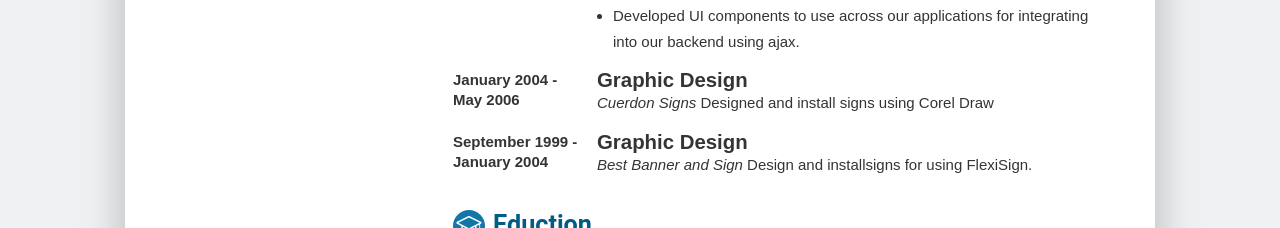
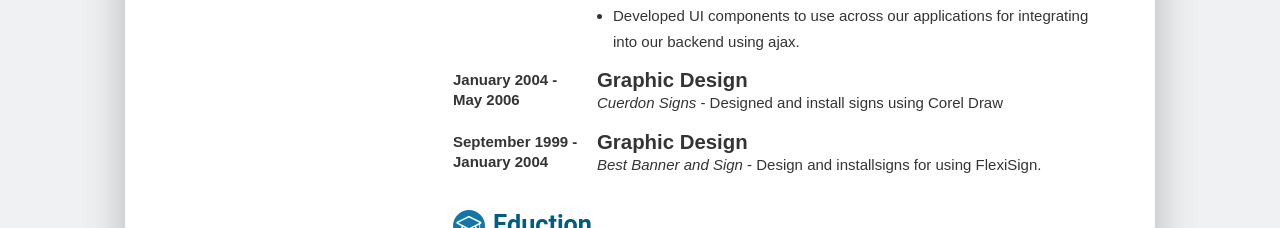
Before and after one commit to pbn04001/pete-nelson-web, a Vue app: page /resume in a window 1280 px wide. Shown: the part 1310-1538 px from the top of the page. Built offline with nearby package versions, Linux system fonts and the light colour scheme.

Commit message:
Adjust Resume

```diff
--- a/src/views/Resume.vue
+++ b/src/views/Resume.vue
@@ -145,7 +145,7 @@
               <div class="resume__job-info">
                 <h4>Graphic Design</h4>
                 <i>Cuerdon Signs</i>
-                Designed and install signs using Corel Draw
+                - Designed and install signs using Corel Draw
               </div>
             </div>
             <div class="resume__job">
@@ -155,7 +155,7 @@
               <div class="resume__job-info">
                 <h4>Graphic Design</h4>
                 <i>Best Banner and Sign</i>
-                Design and installsigns for using FlexiSign.
+                - Design and installsigns for using FlexiSign.
               </div>
             </div>
           </div>
```
